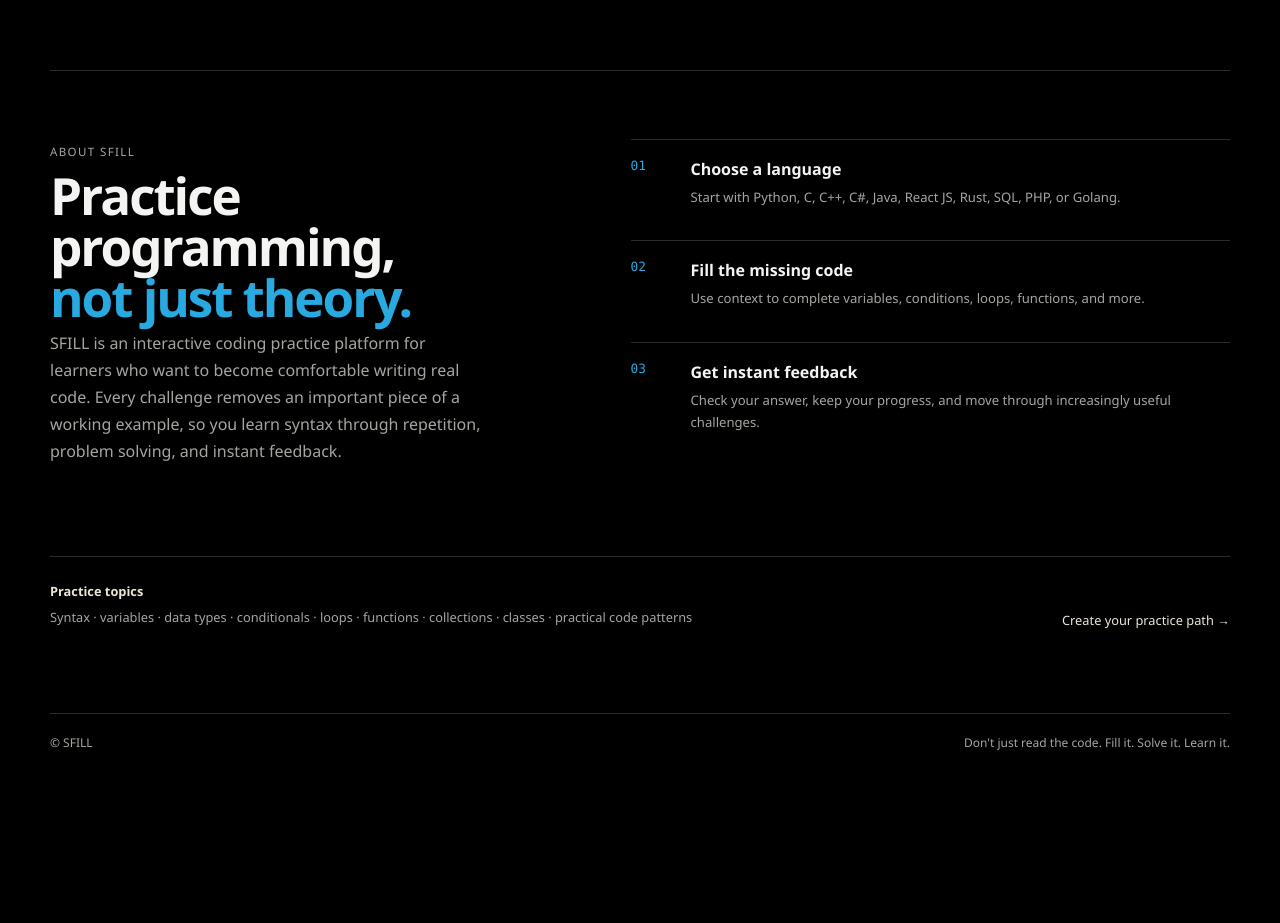
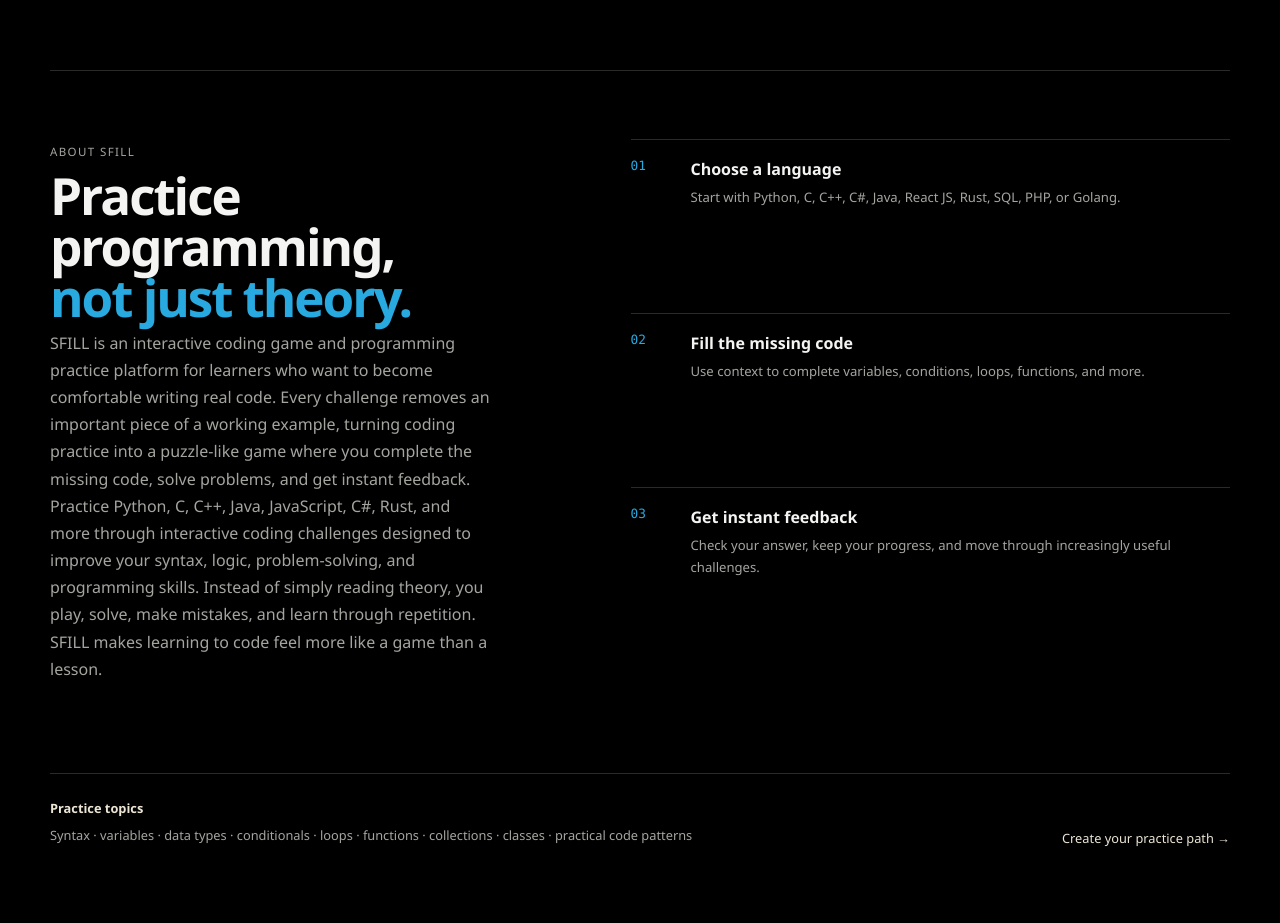
Before and after one commit to deept-369/SFILL, a Flask app: page / in a window 1280 px wide. Shown: the part 1603-2526 px from the top of the page. Before the commit the page ends 2353 px from the top, so only its background shows below. Run offline with Flask 3, Linux system fonts and the light colour scheme; some libraries are stand-ins or nearby versions.

Commit message:
Update home.html

```diff
--- a/templates/home.html
+++ b/templates/home.html
@@ -114,10 +114,11 @@
           <span class="challenge-kicker">About SFILL</span>
           <h2>Practice programming,<br /><em>not just theory.</em></h2>
           <p>
-            SFILL is an interactive coding practice platform for learners who
-            want to become comfortable writing real code. Every challenge
-            removes an important piece of a working example, so you learn syntax
-            through repetition, problem solving, and instant feedback.
+           SFILL is an interactive coding game and programming practice platform for learners who want to become comfortable writing real code. Every challenge removes an important piece of a working example, turning coding practice into a puzzle-like game where you complete the missing code, solve problems, and get instant feedback.
+
+Practice Python, C, C++, Java, JavaScript, C#, Rust, and more through interactive coding challenges designed to improve your syntax, logic, problem-solving, and programming skills. Instead of simply reading theory, you play, solve, make mistakes, and learn through repetition.
+
+SFILL makes learning to code feel more like a game than a lesson.
           </p>
         </div>
         <div class="about-steps">
```
